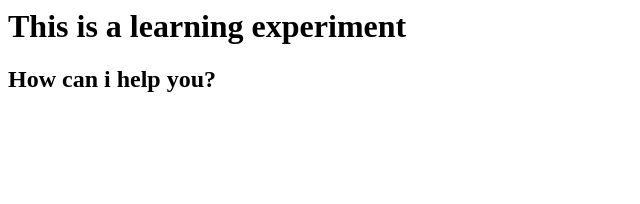
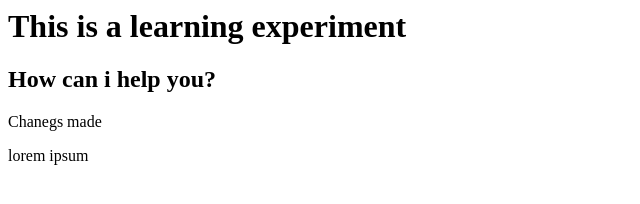
Before and after one commit to Kshi-tij/github-cli, a plain HTML site: page index.html in a window 1280 px wide. Shown: the whole page, without its empty margins (0-640 px from the left). Drawn offline with Linux system fonts and the light colour scheme.

Commit message:
Update index.html

```diff
--- a/index.html
+++ b/index.html
@@ -3,7 +3,9 @@
 <meta>
 </head>
 <body>
-<h1>This is a learning experiment</h1>
-<h2>How can i help you?</h2>
+  <h1>This is a learning experiment</h1>
+  <h2>How can i help you?</h2>
+  <p>Chanegs made</p>
+  <p>lorem ipsum</p>
 </body>
 </html>
```
